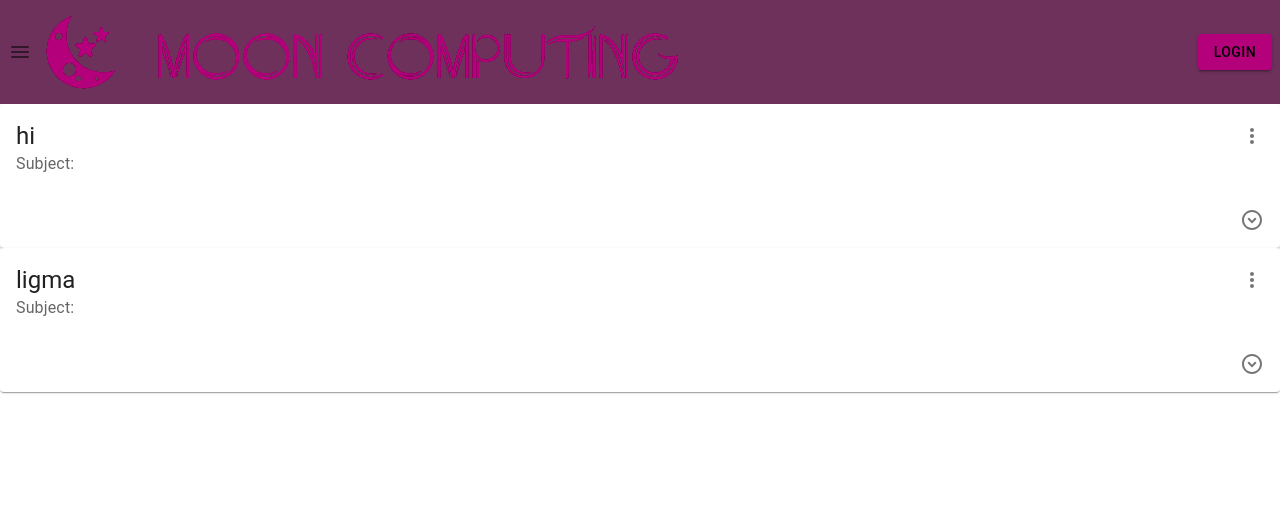
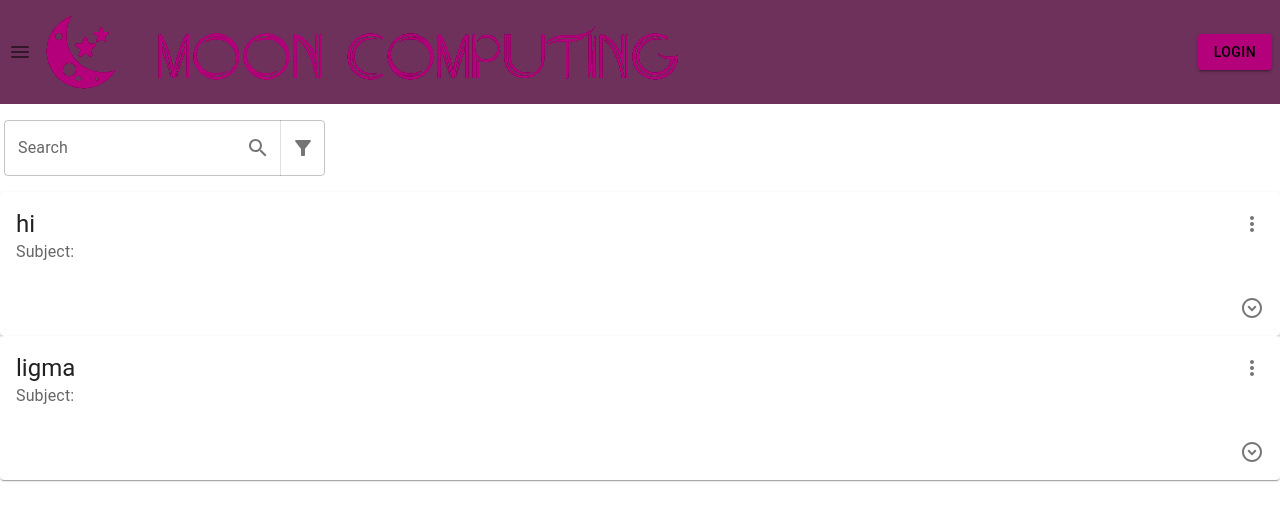
Before and after one commit to Adolfo-Contreras/Capstone, a React (Vite) app in the folder client/: page /courses in a window 1280 px wide. Shown: the top 520 px of the page. Built offline with nearby package versions, Linux system fonts and the light colour scheme.

Commit message:
updated search components and created basic filter component for Course search

```diff
--- a/client/src/Routing.jsx
+++ b/client/src/Routing.jsx
@@ -4,6 +4,7 @@ import Home from "./pages/home";
 import SignupPage from './pages/Signup';
 import CoursesPage from "./pages/Courses";
 import AdminPage from "./pages/admin";
+import ProfilePage from "./pages/Profile";
 
 const AppRouter = ()=>{
     return (
@@ -13,6 +14,7 @@ const AppRouter = ()=>{
           <Route path='/signup' element={<SignupPage/>}/>
           <Route path="/courses" element={<CoursesPage/>}/>
           <Route path="/admin" element={<AdminPage/>}/>
+          <Route path="/profile" element={<ProfilePage/>}/>
         </Routes>
     )
 }
--- /dev/null
+++ b/client/src/components/CoursesSearchbar.jsx
@@ -0,0 +1,54 @@
+import {Button, Dialog, Divider, FormControl, IconButton,  InputLabel, OutlinedInput, Slide, Tooltip, Typography, } from "@mui/material";
+import FilterAltIcon from '@mui/icons-material/FilterAlt';
+import SearchIcon from '@mui/icons-material/Search';
+import CloseIcon from '@mui/icons-material/Close'
+import React, {useState} from 'react';
+import FilterCourseSearch from "./FilterComponent";
+
+const Transition = React.forwardRef(function Transition(props, ref){
+    return <Slide direction="up" ref={ref} {...props} />
+})
+
+export default function CourseSearch() {
+    const [open, setOpen] = useState(false);
+    const handleOpen = ()=>{
+        setOpen(true)
+    }
+    const handleClose = ()=>{
+        setOpen(false)
+    }
+    return (
+        <main className="my-4 mx-1 flex">
+            <FormControl>
+            <InputLabel htmlFor="searchCourse">Search</InputLabel>
+            <OutlinedInput id="searchCourse" label='search'
+            endAdornment={<>
+                    <Tooltip title="Search">
+                        <IconButton aria-label="Search Button" className="mr-0.5">
+                            <SearchIcon/>
+                        </IconButton>
+                    </Tooltip>
+                    <Divider orientation="vertical" variant="middle" ></Divider>
+                    <Tooltip title="Filter Search">
+                        <IconButton aria-label="Filter Search Button" edge='end' className="ml-0.5" onClick={handleOpen}>
+                            <FilterAltIcon/>
+                        </IconButton>
+                    </Tooltip>
+                    </>
+            }
+            ></OutlinedInput>
+            </FormControl>
+            <Dialog fullScreen open={open} onClose={handleClose} TransitionComponent={Transition}>
+                <section className="relative flex bg-[#6e315c] p-2.5">
+                <Tooltip title="Close">
+                    <IconButton edge="start" onClick={handleClose}>
+                        <CloseIcon/>
+                    </IconButton>
+                </Tooltip>
+                    <Button autoFocus variant="outlined">Save Changes</Button>
+                </section>
+                    <FilterCourseSearch></FilterCourseSearch>
+            </Dialog>
+        </main>
+    )
+}
--- /dev/null
+++ b/client/src/components/FilterComponent.jsx
@@ -0,0 +1,11 @@
+import { InputLabel, Slider, Typography } from "@mui/material";
+
+export default function FilterCourseSearch() {
+    return (
+        <main>
+        <Typography variant="h5">Sort By</Typography>
+        <InputLabel htmlFor="tuition">Tuition Cost</InputLabel>
+            <Slider id="tuition"></Slider>
+        </main>
+    )
+}
--- a/client/src/components/NavMenu.jsx
+++ b/client/src/components/NavMenu.jsx
@@ -3,8 +3,8 @@ import { Button, IconButton, SwipeableDrawer, Link, ButtonGroup, Tooltip} from '
 import { useState } from 'react';
 
 export default function NavMenu(){
-    const [Drawer, setDrawer] = useState({top:false});
-    const toggleDrawer = (open)=>{setDrawer({ top: open})}
+    const [Drawer, setDrawer] = useState({open:false});
+    const toggleDrawer = (open)=>{setDrawer({ open: open})}
         return (<>
 
                 <Tooltip title='Open Navigation'>
@@ -15,7 +15,7 @@ export default function NavMenu(){
 
             <SwipeableDrawer
             anchor='left'
-            open={Drawer.top}
+            open={Drawer.open}
             onOpen={()=>toggleDrawer(true)}
             onClose={()=>toggleDrawer(false)}
             >
--- a/client/src/components/StudentSearch.jsx
+++ b/client/src/components/StudentSearch.jsx
@@ -1,22 +1,23 @@
-import { Divider, FormControl, IconButton, InputAdornment, InputLabel, OutlinedInput, Tooltip, } from "@mui/material";
+import { Divider, FormControl, IconButton, InputLabel, OutlinedInput, Tooltip, } from "@mui/material";
 import FilterAltIcon from '@mui/icons-material/FilterAlt';
 import SearchIcon from '@mui/icons-material/Search';
 
 export default function StudentSearchBar() {
+
     return (
-        <main className=" my-4 mx-1">
+        <main className="my-4 mx-1 flex">
             <FormControl>
-            <InputLabel htmlFor="search">Search</InputLabel>
-            <OutlinedInput id="search" label='search'
+            <InputLabel htmlFor="searchStudent">Search</InputLabel>
+            <OutlinedInput id="searchStudent" aria-label="Student Search Textfield" label='search'
             endAdornment={<>
                     <Tooltip title="Search">
-                        <IconButton aria-label="Search">
+                        <IconButton aria-label="Search Button" className="mr-0.5">
                             <SearchIcon/>
                         </IconButton>
                     </Tooltip>
-                    <Divider orientation="vertical" variant="middle" ></Divider>
+                    <Divider orientation="vertical" variant="middle" aria-hidden></Divider>
                     <Tooltip title="Filter Search">
-                        <IconButton edge='end'>
+                        <IconButton edge='end' aria-label="Filter Search Button" className="ml-0.5">
                             <FilterAltIcon/>
                         </IconButton>
                     </Tooltip>
--- a/client/src/pages/Courses/index.jsx
+++ b/client/src/pages/Courses/index.jsx
@@ -1,11 +1,12 @@
 import Navbar from '../../components/NavbarComponent';
 import CourseCard from '../../components/CourseCardComponent';
+import CourseSearch from '../../components/CoursesSearchbar';
 
 const CoursesPage = ()=>{
-
     return (
         <main className=' w-screen h-screen'>
             <Navbar></Navbar>
+            <CourseSearch/>
             <CourseCard title="hi"></CourseCard>
             <CourseCard title='ligma'></CourseCard>
         </main>
--- a/client/src/pages/Profile/index.jsx
+++ b/client/src/pages/Profile/index.jsx
@@ -1,9 +1,9 @@
 import Navbar from '../../components/NavbarComponent';
 
-const profilePage = () => {
+export default function ProfilePage(){
     return (
-        <>
+        <main className=' commonParent'>
             <Navbar></Navbar>
-        </>
+        </main>
     )
 }
--- a/client/src/pages/admin/index.jsx
+++ b/client/src/pages/admin/index.jsx
@@ -8,6 +8,7 @@ export default function AdminPage(){
         <Navbar/>
         <AdminDashboard/>
         <StudentSearchBar/>
+
         </main>
     )
 }
```
